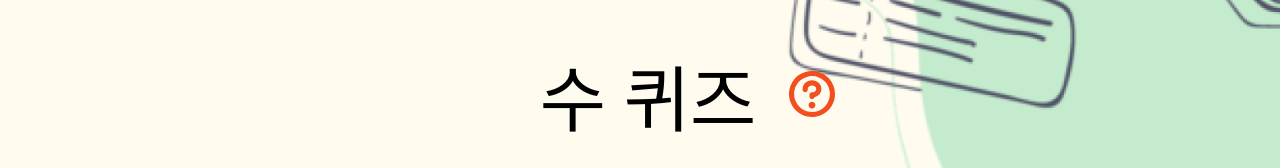
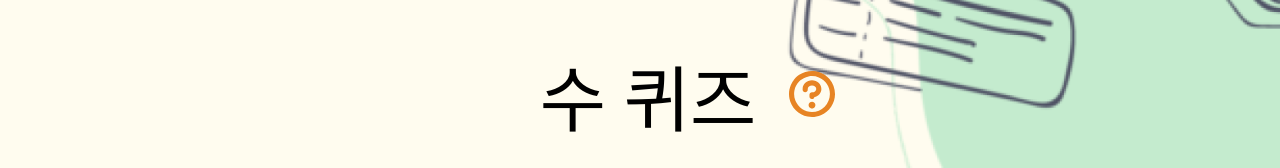
Before and after one commit to TUK-2023-Project/frontend, a React (Create React App) app: page / in a window 1280 px wide. In both pictures the pointer is over the picture 812 px from the left and 268 px from the top of the page. Shown: the part 175-343 px from the top of the page. Built offline with nearby package versions, Linux system fonts and the light colour scheme.

Commit message:
chore: 호버시 '?' 아이콘 색 변경 적용

```diff
--- a/src/pages/MainPage/MainPage.module.scss
+++ b/src/pages/MainPage/MainPage.module.scss
@@ -33,6 +33,11 @@
       margin-left: 2rem;
       margin-bottom: 1rem;
       cursor: pointer;
+      color: #e69f23;
+      &:hover {
+        filter: invert(65%) sepia(91%) saturate(691%) hue-rotate(346deg)
+          brightness(96%) contrast(88%);
+      }
     }
   }
 
```
